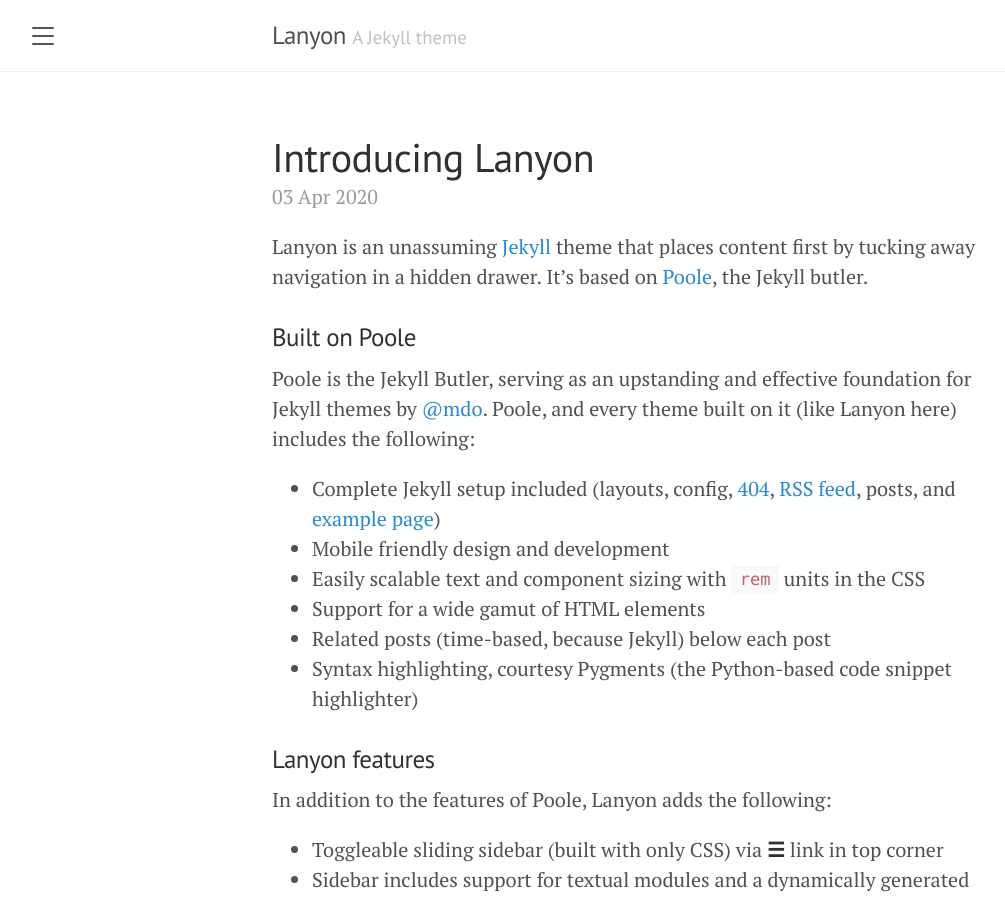
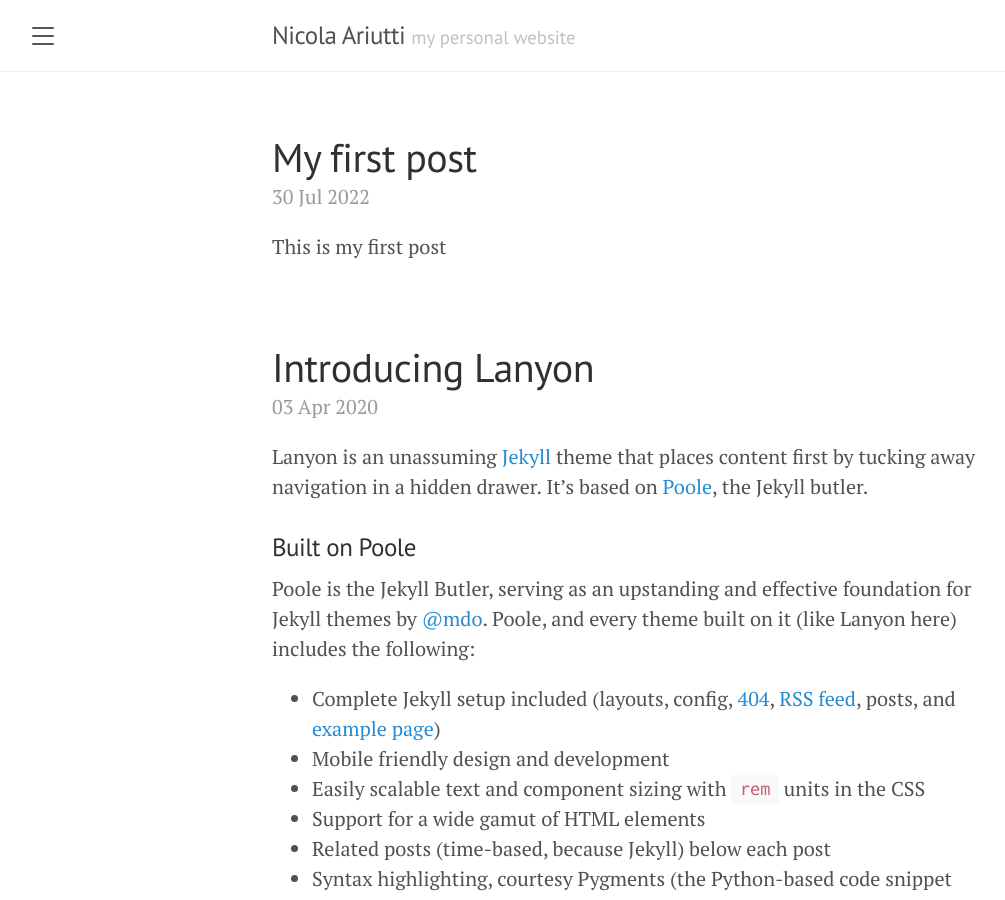
Before and after one commit to ariutti/ariutti.github.io, a Jekyll site: the page built from index.html, in a window 1280 px wide and 900 px high. Shown: the whole window, without its empty margins (8-1013 px from the left). Built offline with Jekyll 4.4.1, drawn with Linux system fonts in a browser that asks for light colours; the list of posts is cut into pages by our own code.

Commit message:
my first post

```diff
--- a/_config.yml
+++ b/_config.yml
@@ -1,7 +1,7 @@
 # Setup
-title:               Lanyon
-tagline:             'A Jekyll theme'
-description:         'A reserved <a href="https://jekyllrb.com" target="_blank">Jekyll</a> theme that places the utmost gravity on content with a hidden drawer. Made by <a href="https://twitter.com/mdo" target="_blank">@mdo</a>.'
+title:               Nicola Ariutti
+tagline:             'my personal website'
+description:         'sound and code'
 url:                 ''
 baseurl:             ''
 paginate:            5
@@ -9,9 +9,9 @@
 
 # About/contact
 author:
-  name:              Mark Otto
-  url:               https://twitter.com/mdo
-  email:             markdotto@gmail.com
+  name:              Nicola Ariutti
+  url:               https://twitter.com/ariutti
+  email:
 
 # Gems
 plugins:
--- /dev/null
+++ b/_posts/2022-07-30-my-first-post.md
@@ -0,0 +1,6 @@
+---
+layout: post
+title: My first post
+---
+
+This is my first post
```
